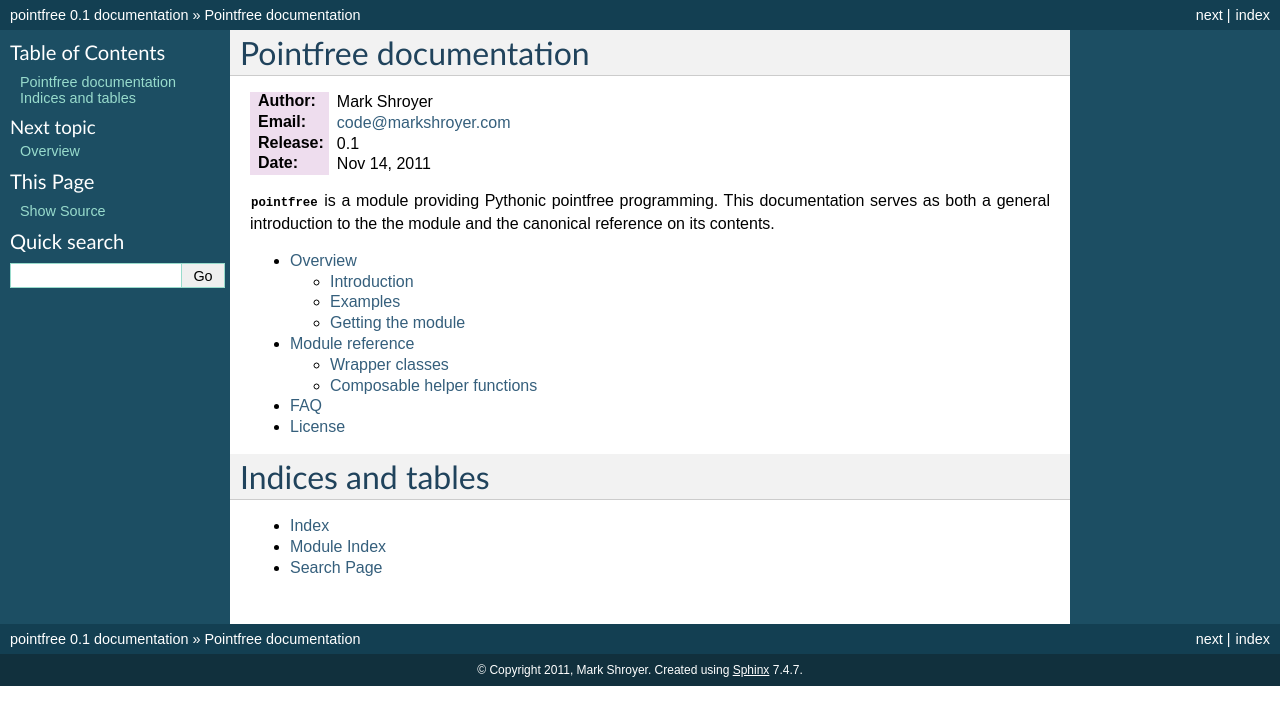
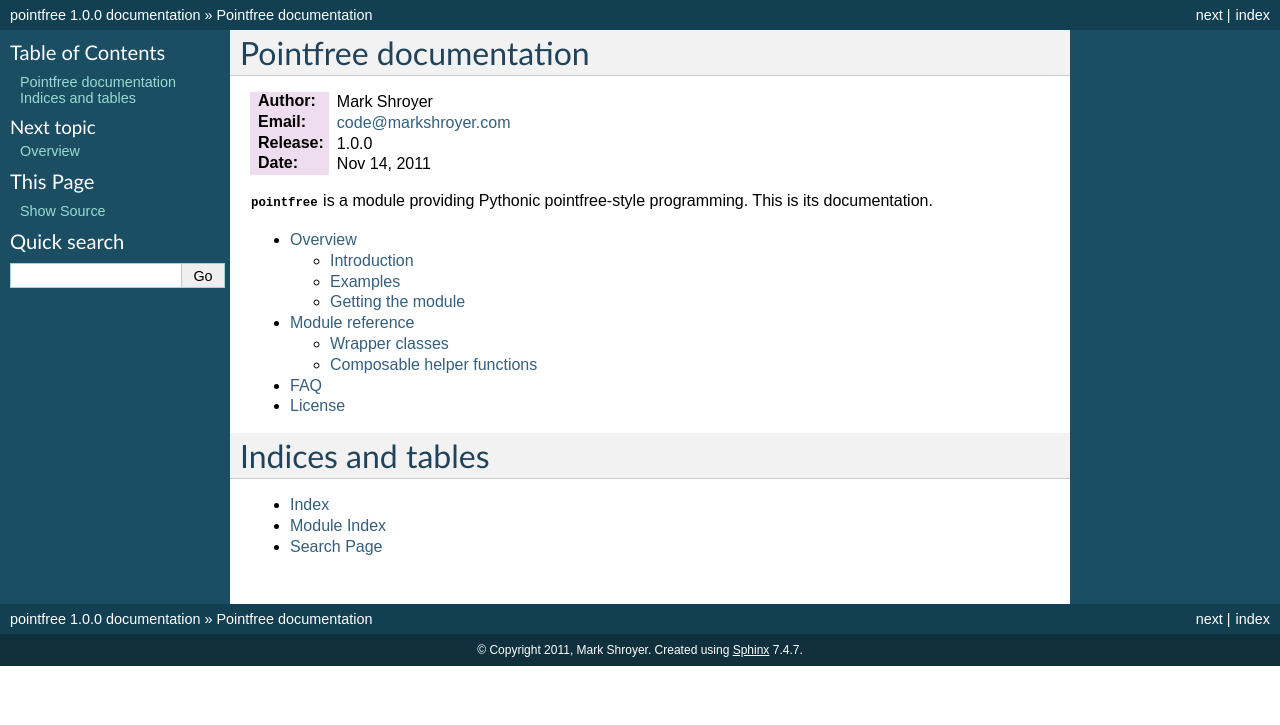
Before and after one commit to mshroyer/pointfree, a Sphinx documentation site: the page built from doc/index.rst, in a window 1280 px wide. Shown: the top 725 px of the page. Built offline with Sphinx 7.4.7, drawn with Linux system fonts in a browser that asks for light colours.

Commit message:
Set version number 1.0.0

```diff
--- a/doc/conf.py
+++ b/doc/conf.py
@@ -52,9 +52,9 @@
 # built documents.
 #
 # The short X.Y version.
-version = '0.1'
+version = '1.0.0'
 # The full version, including alpha/beta/rc tags.
-release = '0.1'
+release = '1.0.0'
 
 # The language for content autogenerated by Sphinx. Refer to documentation
 # for a list of supported languages.
--- a/doc/index.rst
+++ b/doc/index.rst
@@ -11,9 +11,8 @@
 :Release: |version|
 :Date: |today|
 
-:py:mod:`pointfree` is a module providing Pythonic pointfree programming.
-This documentation serves as both a general introduction to the the module
-and the canonical reference on its contents.
+:py:mod:`pointfree` is a module providing Pythonic pointfree-style
+programming.  This is its documentation.
 
 .. toctree::
    :maxdepth: 2
--- a/pointfree.py
+++ b/pointfree.py
@@ -73,7 +73,7 @@
 
 __author__  = "Mark Shroyer"
 __email__   = "code@markshroyer.com"
-__version__ = 0.1
+__version__ = "1.0.0"
 
 __all__ = [
     'partial',
--- a/setup.py
+++ b/setup.py
@@ -4,11 +4,11 @@
 
 setup(
     name='pointfree',
-    version='0.1',
+    version='1.0.0',
     description='Pointfree style toolkit for Python',
     author='Mark Shroyer',
     author_email='code@markshroyer.com',
-    url='https://github.com/markshroyer/python-pointfree',
+    url='https://github.com/markshroyer/pointfree',
     py_modules=['pointfree'],
     classifiers=[
         'Development Status :: 5 - Production/Stable',
```
